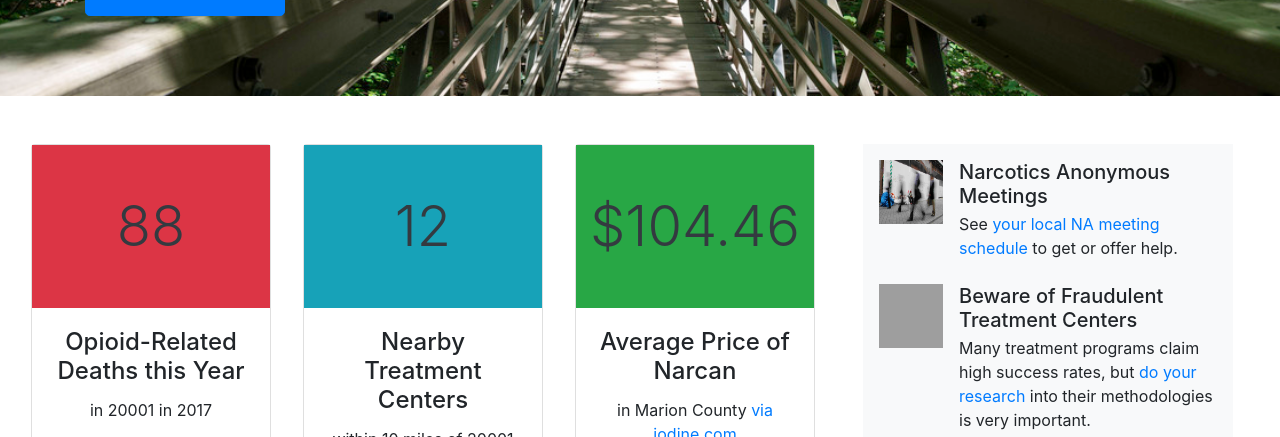
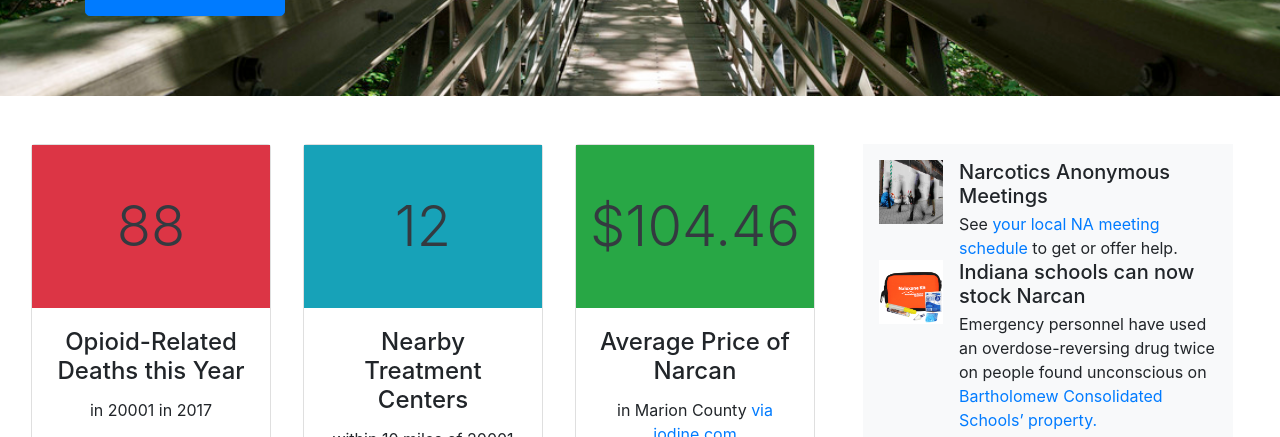
Before and after one commit to booz-allen-hamilton/hhs-opioid-codeathon-treatment, a Jekyll site: the page built from site/dashboard.md, in a window 1280 px wide and 900 px high, scrolled down 346 px, cut to the strip 0-437 px from the top of the window. Built offline with Jekyll 4.4.1, drawn with Linux system fonts in a browser that asks for light colours; nearby versions of some CDN libraries; grey boxes are pictures that could not be loaded.

Commit message:
update an article to be real

```diff
--- a/site/_includes/media_list.html
+++ b/site/_includes/media_list.html
@@ -4,6 +4,13 @@
     <div class="media-body">
       <h5 class="mt-0 mb-1">Narcotics Anonymous Meetings</h5>
       See <a href="#">your local NA meeting schedule</a> to get or offer help.
+    </div>
+  </li>
+  <li class="media">
+    <img class="mr-3" src="{{ site.baseurl }}/assets/img/Naloxone_Kit.png" style="height: 64px; width: 64px">
+    <div class="media-body">
+      <h5 class="mt-0 mb-1">Indiana schools can now stock Narcan</h5>
+      Emergency personnel have used an overdose-reversing drug twice on people found unconscious on <a href="https://www.indystar.com/story/news/local/2017/11/08/why-some-indiana-schooshould-indiana-schools-stock-overdose-reversing-drug-naloxone-why-some-say-the/585595001/">Bartholomew Consolidated Schools’ property.</a>
     </div>
   </li>
   <li class="media my-4">
```
Also changed, not shown: site/assets/img/Naloxone_Kit.png (added).
